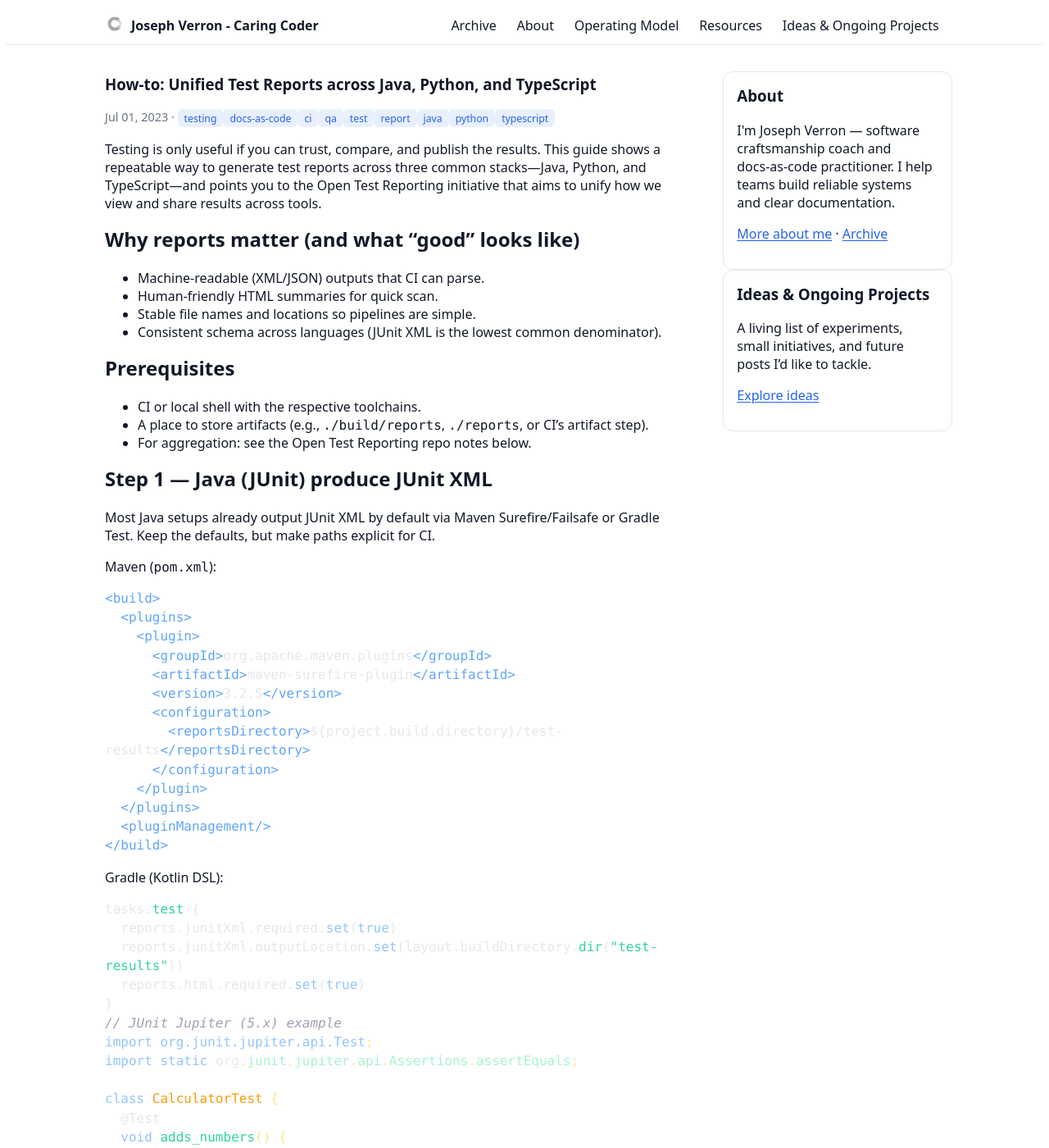
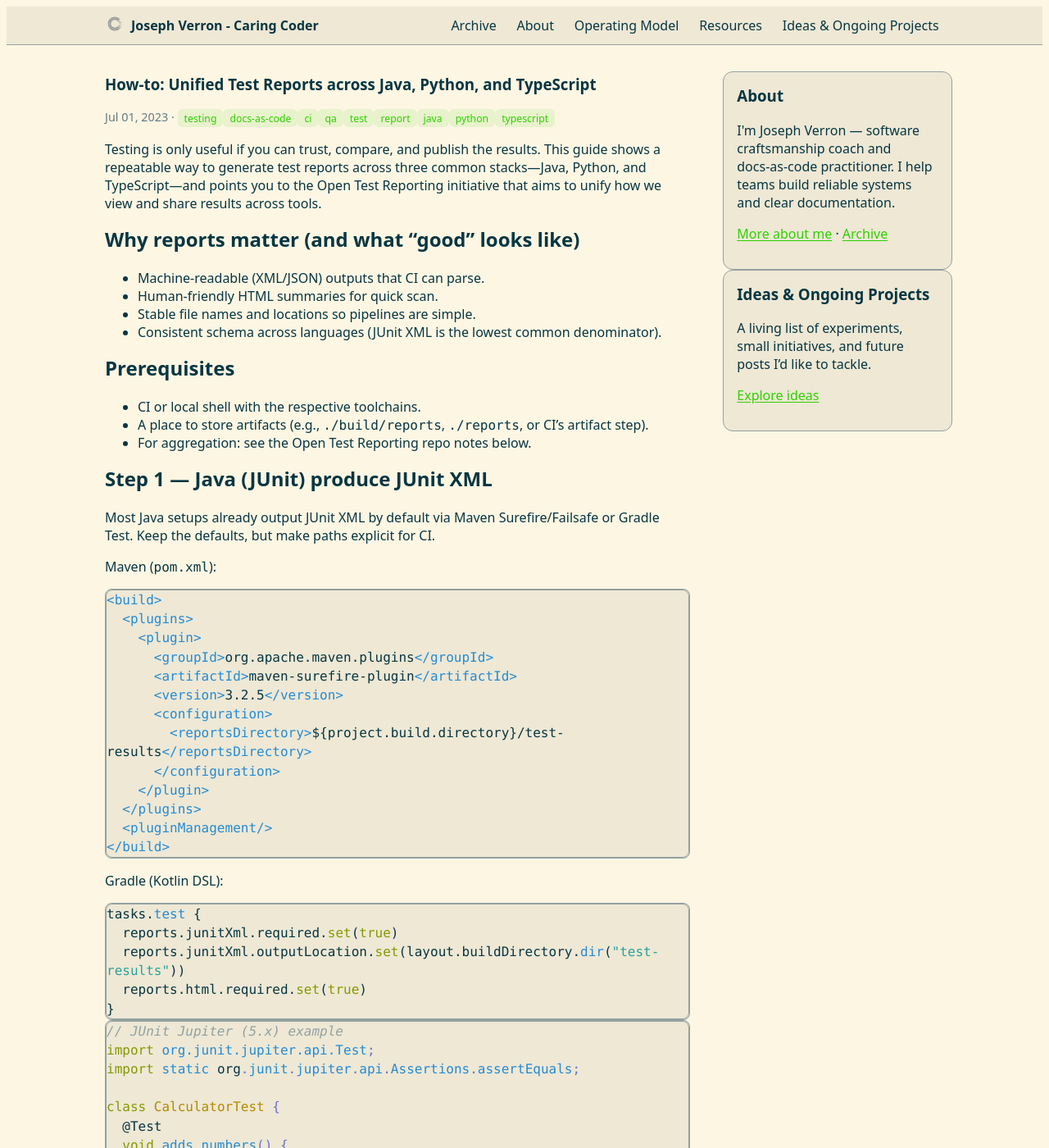
Before and after one commit to verronpro/blog, a Jekyll site: the page built from _posts/2023-07-01-software-testing-reports.md, in a window 1280 px wide and 1400 px high. Shown: the whole window at 82% size. Built offline with Jekyll 4.4.1, drawn with Linux system fonts in a browser that asks for light colours.

Commit message:
style(css): update theme colors and code styles for improved readability
- Switched to Solarized Light-inspired colors for better aesthetics and consistency.
- Added new variables for code element backgrounds, borders, and tints.
- Adjusted highlight styles for both light and dark themes with token-specific colors.
- Refactored CSS to align base elements with updated design tokens.
- Improved adaptability of styles for accessibility and theme clarity.

```diff
--- a/assets/css/custom.css
+++ b/assets/css/custom.css
@@ -1,12 +1,24 @@
 /* Caring-Coder brand customizations */
 :root {
-    --cc-primary: #2563EB; /* blue-600 */
-    --cc-accent: #10B981; /* emerald-500 */
-    --cc-text: #111827; /* gray-900 */
-    --cc-muted: #6B7280; /* gray-500 */
-    --cc-bg: #FFFFFF; /* page background */
-    --cc-surface: #FFFFFF; /* cards/blocks background */
-    --cc-border: #E5E7EB; /* gray-200 */
+    /* Brand & theme tokens */
+    --cc-primary: #30D000; /* CRT green */
+    --cc-accent: #30D000;  /* keep accent aligned with primary */
+
+    /* Solarized Light inspired base */
+    --cc-bg: #FDF6E3;      /* base3 */
+    --cc-surface: #EEE8D5; /* base2 */
+    --cc-text: #073642;    /* base02 */
+    --cc-muted: #657B83;   /* base00 */
+    --cc-border: #93A1A1;  /* base1 */
+
+    /* Useful derived tints of primary (for backgrounds) */
+    --cc-primary-05: rgba(48, 208, 0, .05);
+    --cc-primary-10: rgba(48, 208, 0, .10);
+
+    /* Code surfaces (light theme) */
+    --code-bg: var(--cc-surface);
+    --code-fg: #073642;     /* readable on light surfaces */
+    --code-border: var(--cc-border);
 }
 
 /* Prefer system fonts for performance */
@@ -60,7 +72,7 @@ code, pre {
     display: inline-block;
     padding: .15rem .5rem;
     border-radius: .375rem;
-    background: rgba(37, 99, 235, .10);
+    background: var(--cc-primary-10);
     color: var(--cc-primary);
     font-size: .85em
 }
@@ -69,7 +81,7 @@ code, pre {
 blockquote {
     border-left: 4px solid var(--cc-primary);
     padding: .5rem 1rem;
-    background: rgba(37, 99, 235, .05)
+    background: var(--cc-primary-05)
 }
 
 /* Code blocks */
@@ -86,9 +98,9 @@ pre {
 /* Base wrappers produced by Jekyll + Rouge */
 /* Provide the visible box (padding, border, radius) on the Rouge wrapper so inner <pre> can be unstyled */
 .highlighter-rouge .highlight, .diagram {
-    color: #E5E7EB;
-    background: var(--cc-surface);
-    border: none;
+    color: var(--code-fg);
+    background: var(--code-bg);
+    border: 1px solid var(--code-border);
     border-radius: .5rem;
     /* Same containment rule for the Rouge wrapper */
     overflow-x: auto;
@@ -168,17 +180,11 @@ html, body {
     margin: 0
 }
 
-/* Token colors */
+/* Token colors — Solarized Light inspired for light theme */
 .highlight .c, /* Comment */
-.highlight .cm, .highlight .c1 {
-    color: #9CA3AF;
-    font-style: italic
-}
+.highlight .cm, .highlight .c1 { color: #93A1A1; font-style: italic }
 
-.highlight .cp {
-    color: #FBBF24
-}
-
+.highlight .cp { color: #B58900 }
 /* Comment.Preproc */
 
 .highlight .k, /* Keyword */
@@ -187,80 +193,48 @@ html, body {
 .highlight .kp, /* Keyword.Pseudo */
 .highlight .kr, /* Keyword.Reserved */
 .highlight .kt /* Keyword.Type */
-{
-    color: #93C5FD
-}
+{ color: #859900 }
 
 .highlight .n, /* Name */
-.highlight .nx {
-    color: #E5E7EB
-}
+.highlight .nx { color: var(--code-fg) }
 
-.highlight .nc {
-    color: #F59E0B
-}
+.highlight .nc, /* Name.Class */
+.highlight .no  /* Name.Constant */
+{ color: #B58900 }
 
-/* Name.Class */
-.highlight .no {
-    color: #F59E0B
-}
+.highlight .na /* Name.Attribute */
+{ color: #268BD2 }
 
-/* Name.Constant */
-.highlight .na {
-    color: #A7F3D0
-}
+.highlight .ni /* Name.Entity */
+{ color: #CB4B16 }
 
-/* Name.Attribute */
-.highlight .ni {
-    color: #FBBF24
-}
+.highlight .ne /* Name.Exception */
+{ color: #DC322F }
 
-/* Name.Entity */
-.highlight .ne {
-    color: #F87171
-}
+.highlight .nf /* Name.Function */
+{ color: #268BD2 }
 
-/* Name.Exception */
-.highlight .nf {
-    color: #34D399
-}
+.highlight .nn /* Name.Namespace */
+{ color: #268BD2 }
 
-/* Name.Function */
-.highlight .nn {
-    color: #93C5FD
-}
-
-/* Name.Namespace */
-.highlight .nt {
-    color: #60A5FA
-}
-
-/* Name.Tag (HTML/XML) */
+.highlight .nt /* Name.Tag (HTML/XML) */
+{ color: #268BD2 }
 
 .highlight .l, /* Literal */
 .highlight .m, /* Literal.Number */
 .highlight .mb, .highlight .mf, .highlight .mh,
-.highlight .mi, .highlight .il, .highlight .mo {
-    color: #F472B6
-}
+.highlight .mi, .highlight .il, .highlight .mo { color: #D33682 }
 
 .highlight .s, /* Literal.String */
 .highlight .sa, .highlight .sb, .highlight .sc,
 .highlight .sd, .highlight .s1, .highlight .s2,
 .highlight .se, .highlight .sh, .highlight .si,
-.highlight .sr, .highlight .ss, .highlight .sx {
-    color: #34D399
-}
+.highlight .sr, .highlight .ss, .highlight .sx { color: #2AA198 }
 
 .highlight .o, /* Operator */
-.highlight .ow {
-    color: #FDE68A
-}
+.highlight .ow { color: #6C71C4 }
 
-.highlight .p {
-    color: #E5E7EB
-}
-
+.highlight .p { color: var(--code-fg) }
 /* Punctuation */
 
 .highlight .gd {
@@ -580,11 +554,16 @@ a:hover {
 /* Dark mode tokens */
 @media (prefers-color-scheme: dark) {
     :root {
-        --cc-text: #E5E7EB; /* gray-200 */
-        --cc-muted: #9CA3AF; /* gray-400 */
-        --cc-bg: #0B1220; /* deep navy */
-        --cc-surface: #111827; /* gray-900 */
-        --cc-border: #1F2937; /* gray-800 */
+        --cc-text: #E6E6E6;    /* light gray */
+        --cc-muted: #A3A3A3;   /* muted gray */
+        --cc-bg: #121212;      /* dark grey background */
+        --cc-surface: #1C1C1C; /* dark grey surface */
+        --cc-border: #2A2A2A;  /* subtle border */
+
+        /* Code surfaces (dark theme) */
+        --code-bg: #141414;
+        --code-fg: #E8E8E8;
+        --code-border: var(--cc-border);
     }
 
     body {
@@ -598,30 +577,32 @@ a:hover {
     }
 
     blockquote {
-        background: rgba(37, 99, 235, .10);
+        background: var(--cc-primary-10);
         border-left-color: var(--cc-primary)
     }
 
-    .highlighter-rouge .highlight {
-        border: none
-    }
+    .highlighter-rouge .highlight { border-color: var(--code-border) }
 
     .skip-link:focus {
         background: var(--cc-surface)
     }
 
-    /* Slightly brighter token colors in dark mode environments */
-    .highlight .c, .highlight .cm, .highlight .c1 {
-        color: #9CA3AF
-    }
-
-    .highlight .k, .highlight .kd, .highlight .kn, .highlight .kp, .highlight .kr, .highlight .kt {
-        color: #A5B4FC
-    }
-
-    .highlight .s, .highlight .sa, .highlight .sb, .highlight .sc, .highlight .sd, .highlight .s1, .highlight .s2, .highlight .se, .highlight .sh, .highlight .si, .highlight .sr, .highlight .ss, .highlight .sx {
-        color: #6EE7B7
-    }
+    /* Dark theme token colors (balanced for dark gray) */
+    .highlight .c, .highlight .cm, .highlight .c1 { color: #93A1A1; font-style: italic }
+    .highlight .cp { color: #B58900 }
+    .highlight .k, .highlight .kd, .highlight .kn, .highlight .kp, .highlight .kr, .highlight .kt { color: #A3C400 }
+    .highlight .n, .highlight .nx { color: var(--code-fg) }
+    .highlight .nc, .highlight .no { color: #E0B34B }
+    .highlight .na { color: #4EA4E0 }
+    .highlight .ni { color: #F0792B }
+    .highlight .ne { color: #EF4444 }
+    .highlight .nf { color: #4EA4E0 }
+    .highlight .nn { color: #4EA4E0 }
+    .highlight .nt { color: #4EA4E0 }
+    .highlight .l, .highlight .m, .highlight .mb, .highlight .mf, .highlight .mh, .highlight .mi, .highlight .il, .highlight .mo { color: #F472B6 }
+    .highlight .s, .highlight .sa, .highlight .sb, .highlight .sc, .highlight .sd, .highlight .s1, .highlight .s2, .highlight .se, .highlight .sh, .highlight .si, .highlight .sr, .highlight .ss, .highlight .sx { color: #33D1B6 }
+    .highlight .o, .highlight .ow { color: #9F86FF }
+    .highlight .p { color: var(--code-fg) }
 }
 
 /* Tables: improve visibility with borders and subtle striping */
```
